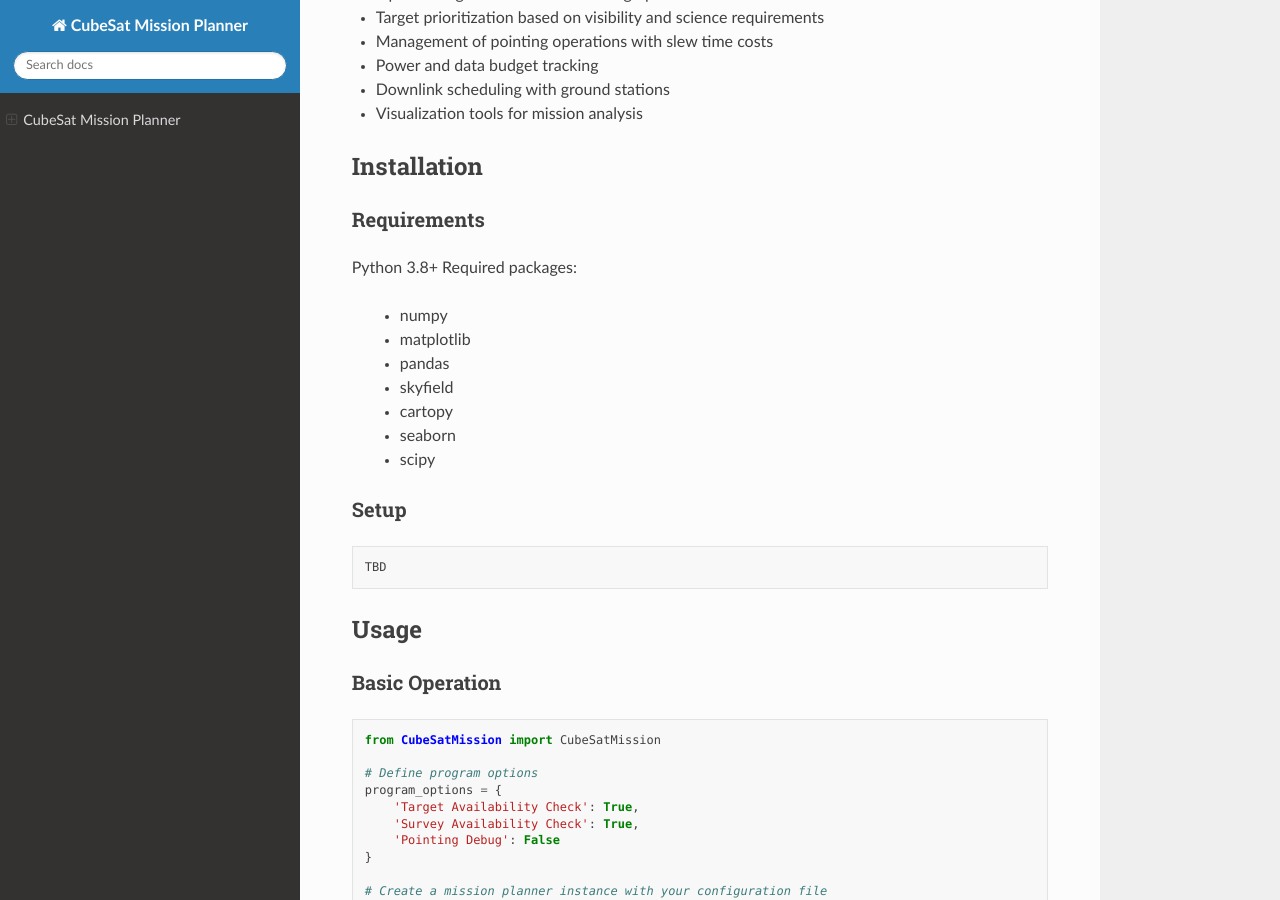
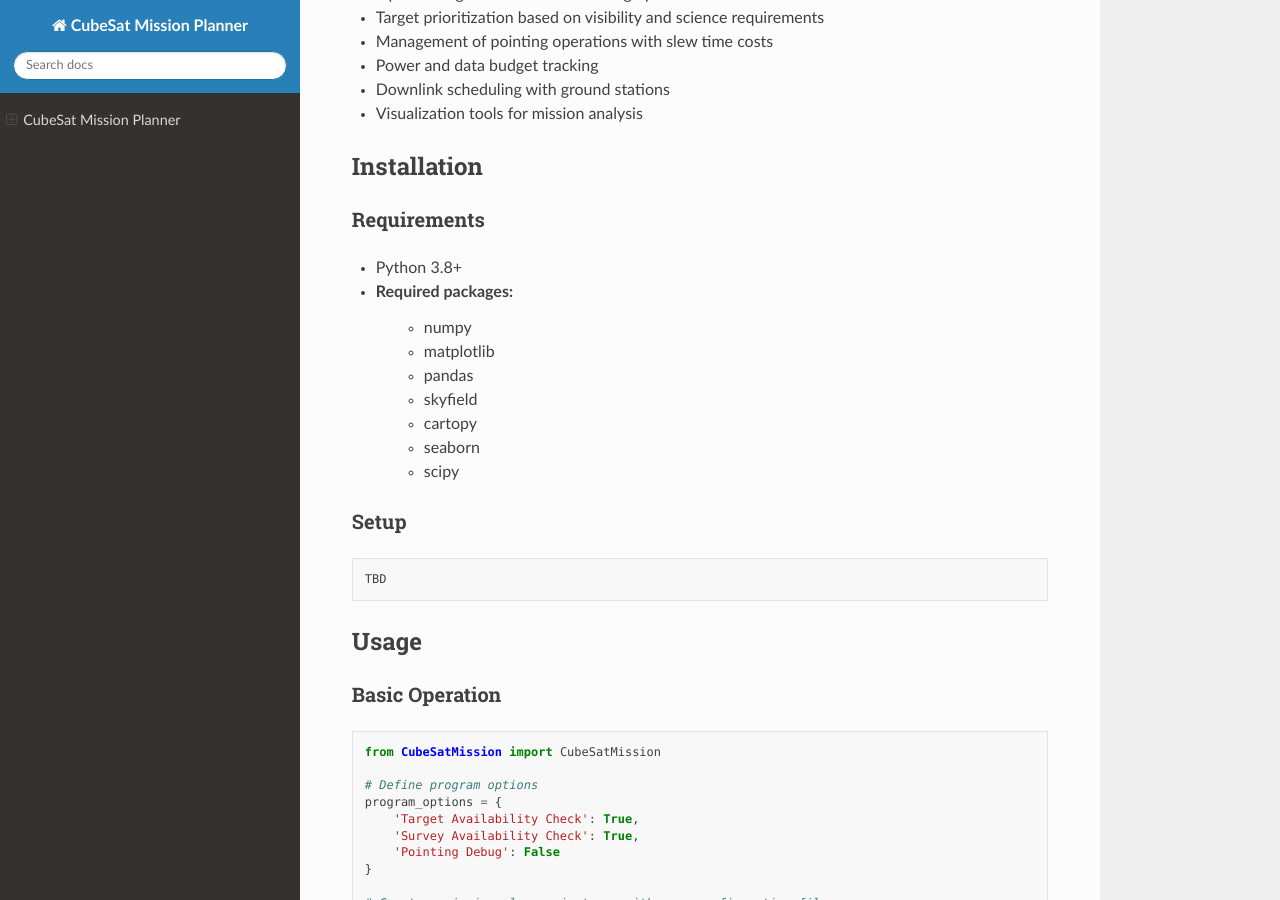
Before and after one commit to sees9730/CubeSatMissionPlanner, a Sphinx documentation site: the page built from docs/index.rst, in a window 1280 px wide and 900 px high, scrolled down 1064 px. Built offline with Sphinx 7.4.7 and the Read the Docs theme 3.1.0, drawn with Linux system fonts in a browser that asks for light colours.

Commit message:
Trying to fix indent

```diff
--- a/docs/index.rst
+++ b/docs/index.rst
@@ -35,15 +35,15 @@ Installation
 Requirements
 -----------
 
-Python 3.8+
-Required packages:
-  * numpy
-  * matplotlib
-  * pandas
-  * skyfield
-  * cartopy
-  * seaborn
-  * scipy
+* Python 3.8+
+* Required packages:
+    * numpy
+    * matplotlib
+    * pandas
+    * skyfield
+    * cartopy
+    * seaborn
+    * scipy
 
 Setup
 -----
```
